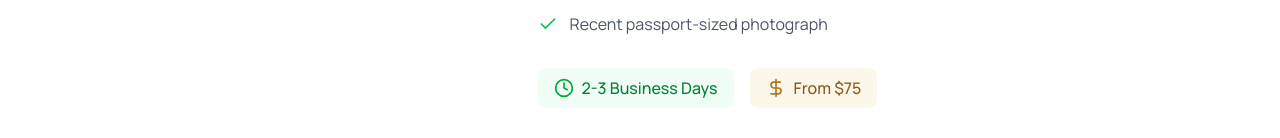
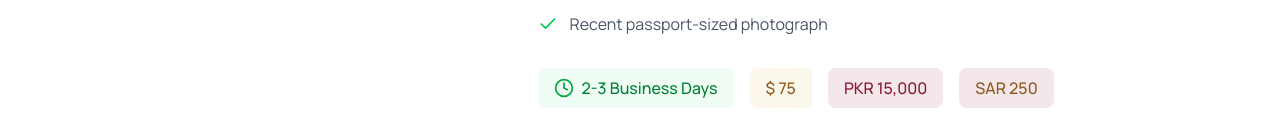
Before and after one commit to vanessasara/fast-qatar-visa, a Next.js app in the folder Documents/fast-qatar-visa/: page /services in a window 1280 px wide. Shown: the part 1179-1317 px from the top of the page. Built offline with nearby package versions, Linux system fonts and the light colour scheme.

Commit message:
small changes

```diff
--- a/Documents/fast-qatar-visa/app/services/work/[slug]/page.tsx
+++ b/Documents/fast-qatar-visa/app/services/work/[slug]/page.tsx
@@ -76,7 +76,6 @@ export default async function WorkVisaPage({ params }: WorkVisaPageProps) {
     "provider": {
       "@type": "Organization",
       "name": "Fast Qatar Visa Center",
-      "url": "https://fastqatarvisa.com",
     },
     "areaServed": {
       "@type": "Country",
@@ -117,6 +116,7 @@ export default async function WorkVisaPage({ params }: WorkVisaPageProps) {
           <WorkVisaSidebar
             currentSlug={visa.slug}
             visaFee={visa.visaFee}
+            visaFeePKR={visa.visaFeePKR}
             visaFeeNote={visa.visaFeeNote}
             salary={visa.salary}
             salaryPKR={visa.salaryPKR}
--- a/Documents/fast-qatar-visa/components/sections/ServicesList.tsx
+++ b/Documents/fast-qatar-visa/components/sections/ServicesList.tsx
@@ -3,11 +3,35 @@
 import { useState } from "react";
 import Image from "next/image";
 import Link from "next/link";
-import { Check, Clock, DollarSign } from "lucide-react";
+import { Check, Clock} from "lucide-react";
 import { cn } from "@/lib/utils";
 import { IMAGES } from "@/lib/images";
 
 const visaTypes = [
+  {
+    id: "work",
+    label: "Work",
+    image: IMAGES.services.work,
+    title: "Work Visa",
+    description: `The Qatar Work Visa is required for individuals who have secured employment in Qatar and wish to work legally in the country. This visa is sponsored by your employer and allows you to live and work in Qatar for the duration of your employment contract.
+
+Qatar offers excellent career opportunities across various sectors including oil and gas, construction, healthcare, education, hospitality, and technology. With no income tax and a high standard of living, Qatar is an attractive destination for professionals from around the world.
+
+The work visa process involves coordination between you, your employer, and the relevant government authorities. Our team ensures that all documentation is properly prepared to avoid delays.`,
+    eligibility: [
+      "Valid passport with at least 6 months validity",
+      "Job offer from Qatar-based employer",
+      "Educational certificates (attested)",
+      "Professional experience certificates",
+      "Medical fitness certificate",
+      "Police clearance certificate",
+      "Recent passport-sized photographs",
+    ],
+    processingTime: "7-14 Business Days",
+    priceInUsd: "$ 200",
+    priceInPkr: "PKR 30,000",
+    priceInRiyad: "SAR 750",
+  },
   {
     id: "tourist",
     label: "Tourist",
@@ -26,7 +50,9 @@ The tourist visa is typically valid for 30 days with options to extend. Multiple
       "Recent passport-sized photograph",
     ],
     processingTime: "2-3 Business Days",
-    price: "From $75",
+    priceInUsd: "$ 75",
+    priceInPkr: "PKR 15,000",
+    priceInRiyad: "SAR 250",
   },
   {
     id: "business",
@@ -47,7 +73,9 @@ The business visa offers various validity options to suit your travel frequency,
       "Hotel booking or accommodation confirmation",
     ],
     processingTime: "3-5 Business Days",
-    price: "From $120",
+    priceInUsd: "$ 120",
+    priceInPkr: "PKR 24,000",
+    priceInRiyad: "SAR 450",
   },
   {
     id: "transit",
@@ -67,7 +95,9 @@ Transit visas are typically valid for 96 hours (4 days), giving you plenty of ti
       "Recent passport-sized photograph",
     ],
     processingTime: "1-2 Business Days",
-    price: "From $35",
+    priceInUsd: "$ 35",
+    priceInPkr: "PKR 6,000",
+    priceInRiyad: "SAR 125",
   },
   {
     id: "family",
@@ -89,30 +119,11 @@ We understand that family reunification is important, and our team works diligen
       "Recent passport-sized photographs for all applicants",
     ],
     processingTime: "5-7 Business Days",
-    price: "From $150",
+    priceInUsd: "$ 150",
+    priceInPkr: "PKR 30,000",
+    priceInRiyad: "SAR 600",
   },
-  {
-    id: "work",
-    label: "Work",
-    image: IMAGES.services.work,
-    title: "Work Visa",
-    description: `The Qatar Work Visa is required for individuals who have secured employment in Qatar and wish to work legally in the country. This visa is sponsored by your employer and allows you to live and work in Qatar for the duration of your employment contract.
 
-Qatar offers excellent career opportunities across various sectors including oil and gas, construction, healthcare, education, hospitality, and technology. With no income tax and a high standard of living, Qatar is an attractive destination for professionals from around the world.
-
-The work visa process involves coordination between you, your employer, and the relevant government authorities. Our team ensures that all documentation is properly prepared to avoid delays.`,
-    eligibility: [
-      "Valid passport with at least 6 months validity",
-      "Job offer from Qatar-based employer",
-      "Educational certificates (attested)",
-      "Professional experience certificates",
-      "Medical fitness certificate",
-      "Police clearance certificate",
-      "Recent passport-sized photographs",
-    ],
-    processingTime: "7-14 Business Days",
-    price: "From $200",
-  },
 ];
 
 export default function ServicesList() {
@@ -194,9 +205,19 @@ export default function ServicesList() {
                 </span>
               </div>
               <div className="flex items-center gap-2 rounded-lg bg-qatar-gold/10 px-4 py-2">
-                <DollarSign className="h-5 w-5 text-qatar-gold-600" />
+
                 <span className="font-medium text-qatar-gold-700">
-                  {activeVisa.price}
+                  {activeVisa.priceInUsd}
+                </span>
+              </div>
+              <div className="flex items-center gap-2 rounded-lg bg-qatar-maroon/10 px-4 py-2">
+                <span className="font-medium text-qatar-maroon-700">
+                  {activeVisa.priceInPkr}
+                </span>
+              </div>
+              <div className="flex items-center gap-2 rounded-lg bg-qatar-maroon/10 px-4 py-2">
+                <span className="font-medium text-qatar-gold-700">
+                  {activeVisa.priceInRiyad}
                 </span>
               </div>
             </div>
--- a/Documents/fast-qatar-visa/components/work-visa/WorkVisaSidebar.tsx
+++ b/Documents/fast-qatar-visa/components/work-visa/WorkVisaSidebar.tsx
@@ -25,6 +25,7 @@ interface WorkVisaSidebarProps {
 export function WorkVisaSidebar({
   currentSlug,
   visaFee,
+  visaFeePKR,
   visaFeeNote,
   salary,
   salaryPKR,
@@ -77,6 +78,7 @@ export function WorkVisaSidebar({
                 <span className="text-sm font-semibold">Visa Fee</span>
               </div>
               <p className="text-3xl font-bold text-qatar-gold">{visaFee}</p>
+              {visaFeePKR && <p className="text-3xl font-bold text-qatar-maroon">{visaFeePKR}</p>}
               {visaFeeNote && <p className="text-sm text-gray-500">{visaFeeNote}</p>}
             </div>
 
--- a/Documents/fast-qatar-visa/lib/work-visas.ts
+++ b/Documents/fast-qatar-visa/lib/work-visas.ts
@@ -74,6 +74,7 @@ export const WORK_VISAS: WorkVisa[] = [
     icon: "Bike",
     image: IMAGES.work.bikeRider,
     visaFee: "QAR 7,500",
+    visaFeePKR: "PKR 140,000",
     salary: "QAR 2,300",
     salaryPKR: "PKR 180,000",
     processingTime: "15-20 working days",
@@ -162,7 +163,9 @@ export const WORK_VISAS: WorkVisa[] = [
     icon: "Sparkles",
     image: IMAGES.work.cleaner,
     visaFee: "QAR 7,000",
+    visaFeePKR: "PKR 140,000",
     salary: "QAR 2,000",
+    salaryPKR: "PKR 160,000",
     salaryNote: "+ QAR 800 allowances",
     processingTime: "15-20 working days",
     duration: "2 years",
@@ -236,7 +239,9 @@ export const WORK_VISAS: WorkVisa[] = [
     icon: "HardHat",
     image: IMAGES.work.labour,
     visaFee: "QAR 7,000",
+    visaFeePKR: "PKR 140,000",
     salary: "QAR 2,000-4,000",
+    salaryPKR: "PKR 160,000-320,000",
     salaryNote: "Based on skill level",
     processingTime: "15-20 working days",
     duration: "2 years",
@@ -318,6 +323,7 @@ export const WORK_VISAS: WorkVisa[] = [
     icon: "Calculator",
     image: IMAGES.work.accountant,
     visaFee: "QAR 8,000",
+    visaFeePKR: "PKR 140,000",
     visaFeeNote: "One-time payment",
     salary: "QAR 25,000+",
     salaryPKR: "PKR 620,000+",
@@ -410,8 +416,10 @@ export const WORK_VISAS: WorkVisa[] = [
     icon: "Briefcase",
     image: IMAGES.work.workPermit,
     visaFee: "From QAR 7,500",
+    visaFeePKR: "PKR 140,000",
     visaFeeNote: "Up to QAR 10,000",
     salary: "Varies",
+    salaryPKR: "PKR 160,000-320,000",
     salaryNote: "Based on job and experience",
     processingTime: "20-30 working days",
     duration: "2 years",
@@ -495,8 +503,10 @@ export const WORK_VISAS: WorkVisa[] = [
     icon: "Laptop",
     image: IMAGES.work.freelance,
     visaFee: "From QAR 8,500",
+    visaFeePKR: "PKR 140,000",
     visaFeeNote: "One-time payment",
     salary: "Unlimited",
+    salaryPKR: "PKR 160,000-320,000",
     salaryNote: "Self-determined earnings",
     processingTime: "25-30 working days",
     duration: "1-2 years",
```
